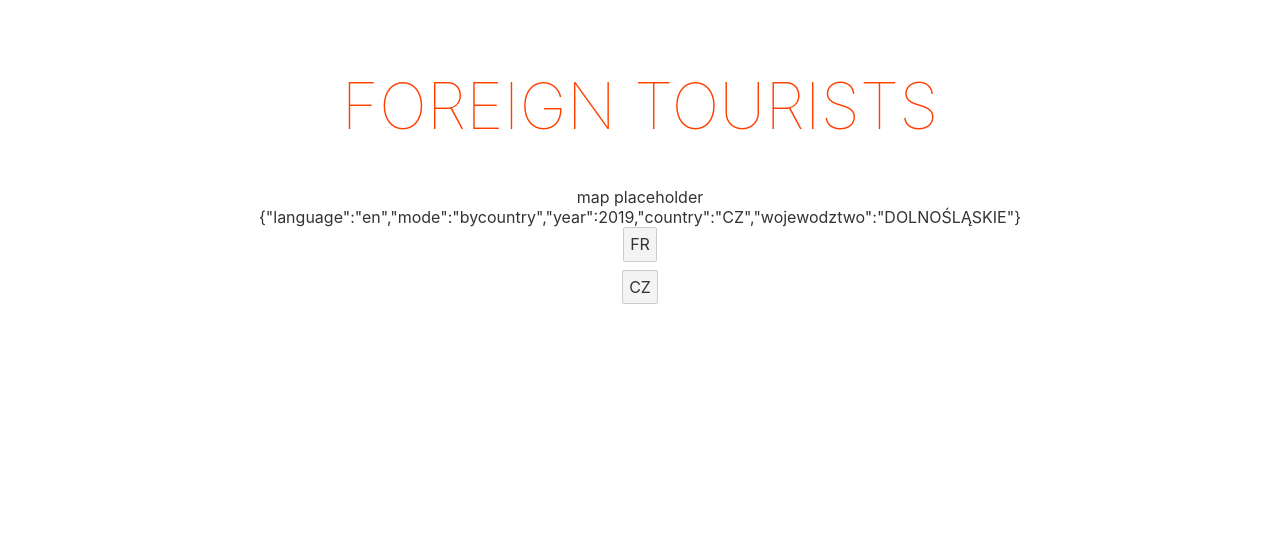
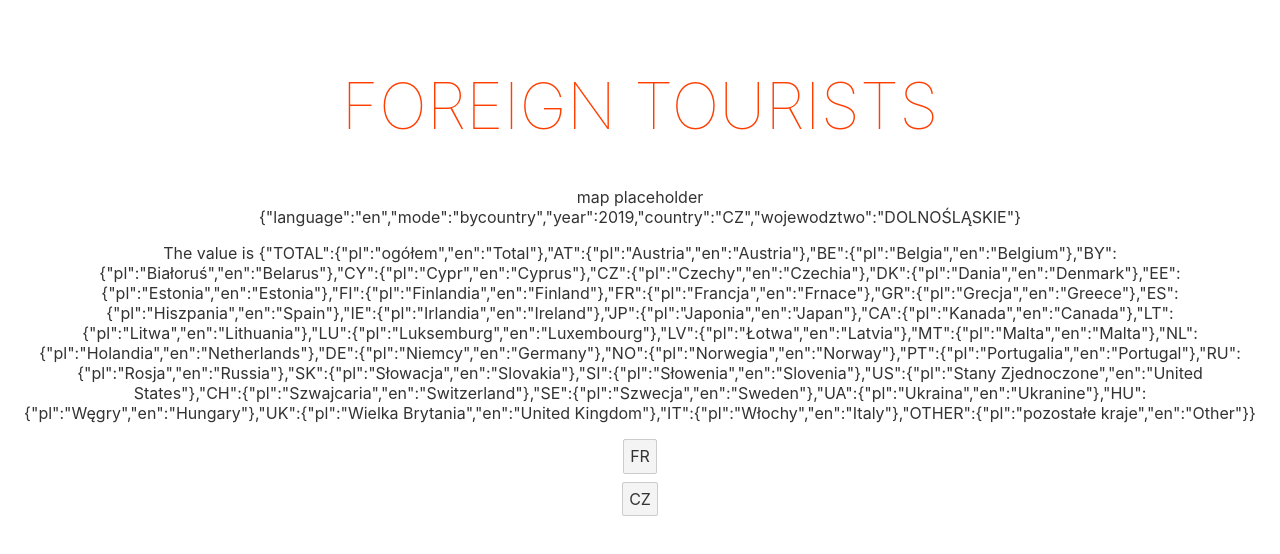
Before and after one commit to ppatrzyk/foreign-tourists, a Svelte app: page / in a window 1280 px wide. Shown: the top 554 px of the page. Built offline with nearby package versions, Linux system fonts and the light colour scheme.

Commit message:
fetch await to load data

```diff
--- a/src/Map.svelte
+++ b/src/Map.svelte
@@ -1,14 +1,17 @@
 <script>
-	import { json } from 'd3-fetch';
 	import app_state from './stores.js';
 
-	let country_codes;
-	json('data/country_codes.json').then(data => {country_codes = data; console.log(country_codes)});
+	let country_codes = fetch('data/country_codes.json').then(res => res.json())
 </script>
 
 <main>
 	<div>map placeholder</div>
 	<div>{JSON.stringify($app_state)}</div>
+	{#await country_codes}
+		<p>waiting for the promise to resolve...</p>
+	{:then country_codes}
+		<p>The value is {JSON.stringify(country_codes)}</p>
+	{/await}
 </main>
 
 <style>
```
